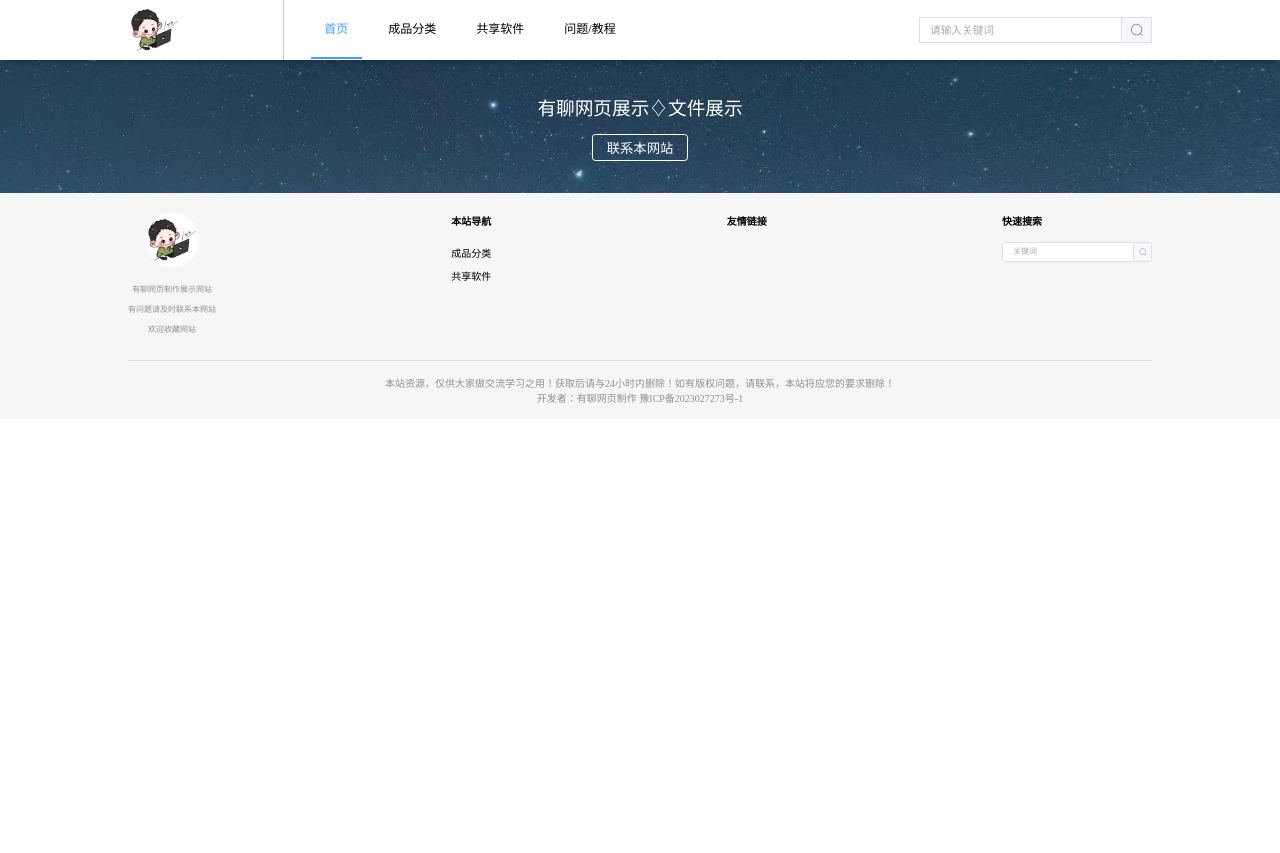
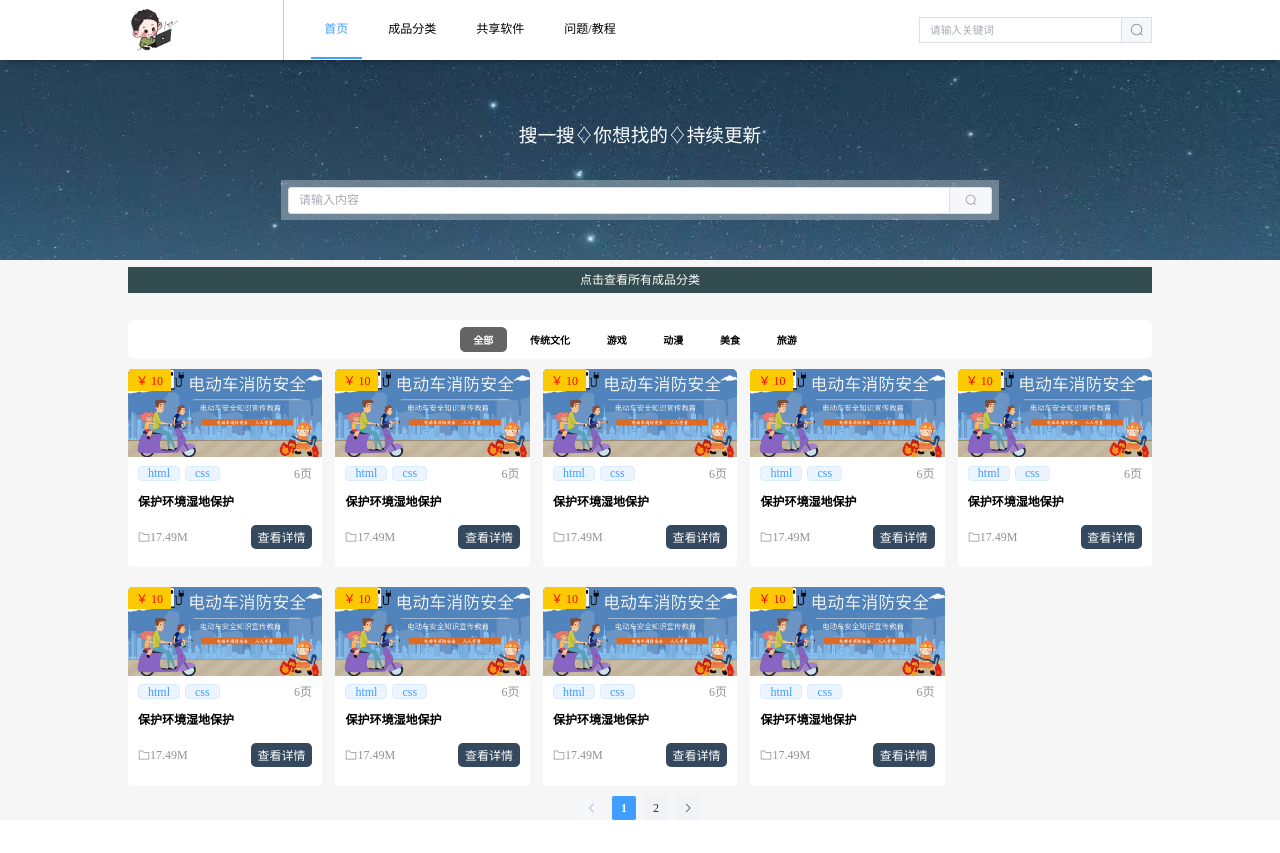
Before and after one commit to lw20001210/Shop, a Vue app: page /home in a window 1280 px wide. Before the commit the page ends 800 px from the top, so only its background shows below. Built offline with nearby package versions, Linux system fonts and the light colour scheme.

Commit message:
test:注释底部，解放身体

```diff
--- a/src/App.vue
+++ b/src/App.vue
@@ -1,8 +1,8 @@
 <template>
   <div class="container">
     <Header></Header>
-    <!-- <RouterView></RouterView> -->
-    <Footer></Footer>
+    <RouterView></RouterView>
+    <!-- <Footer></Footer> -->
   </div>
 </template>
 <script setup lang="ts">
```
